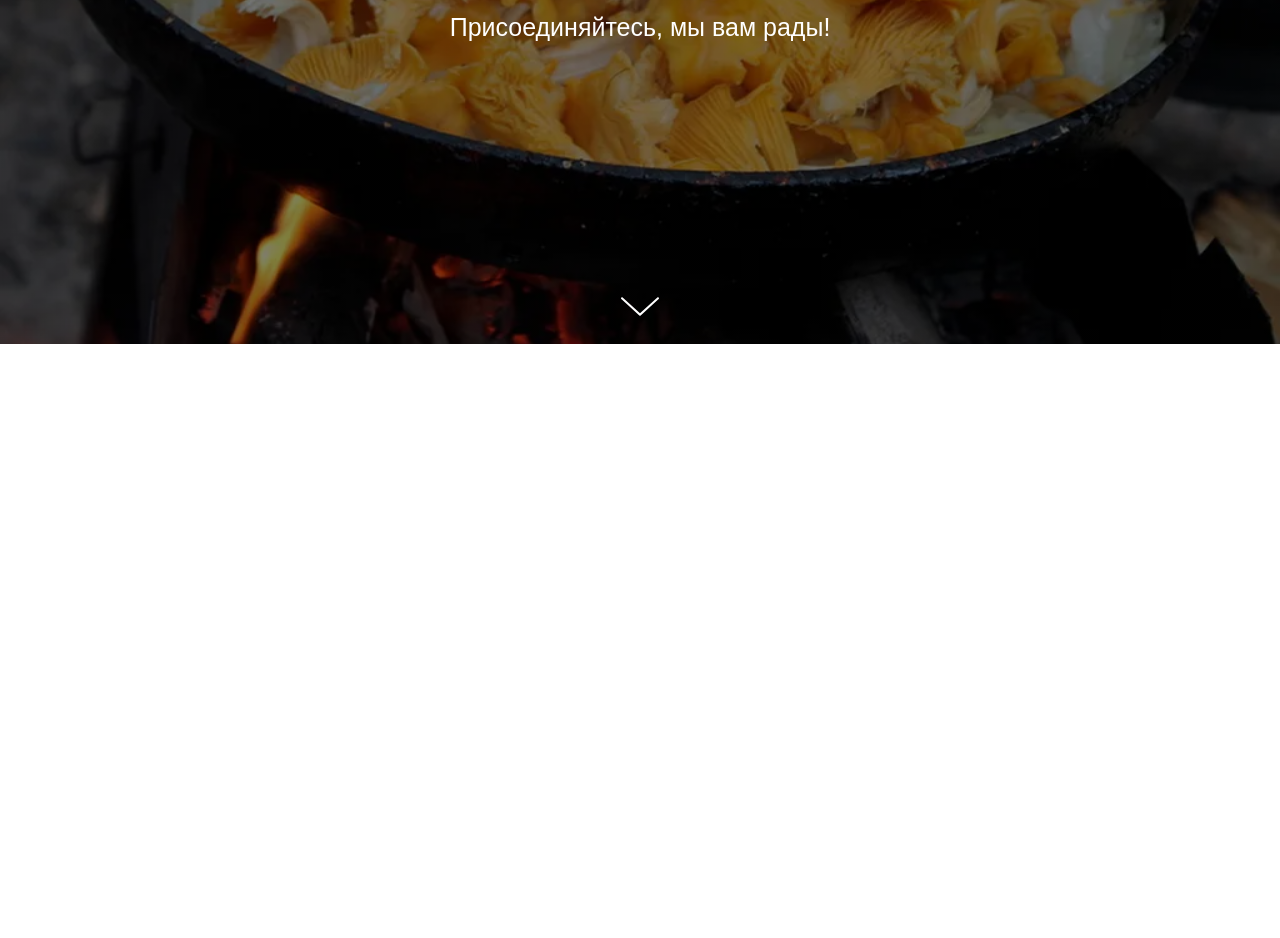
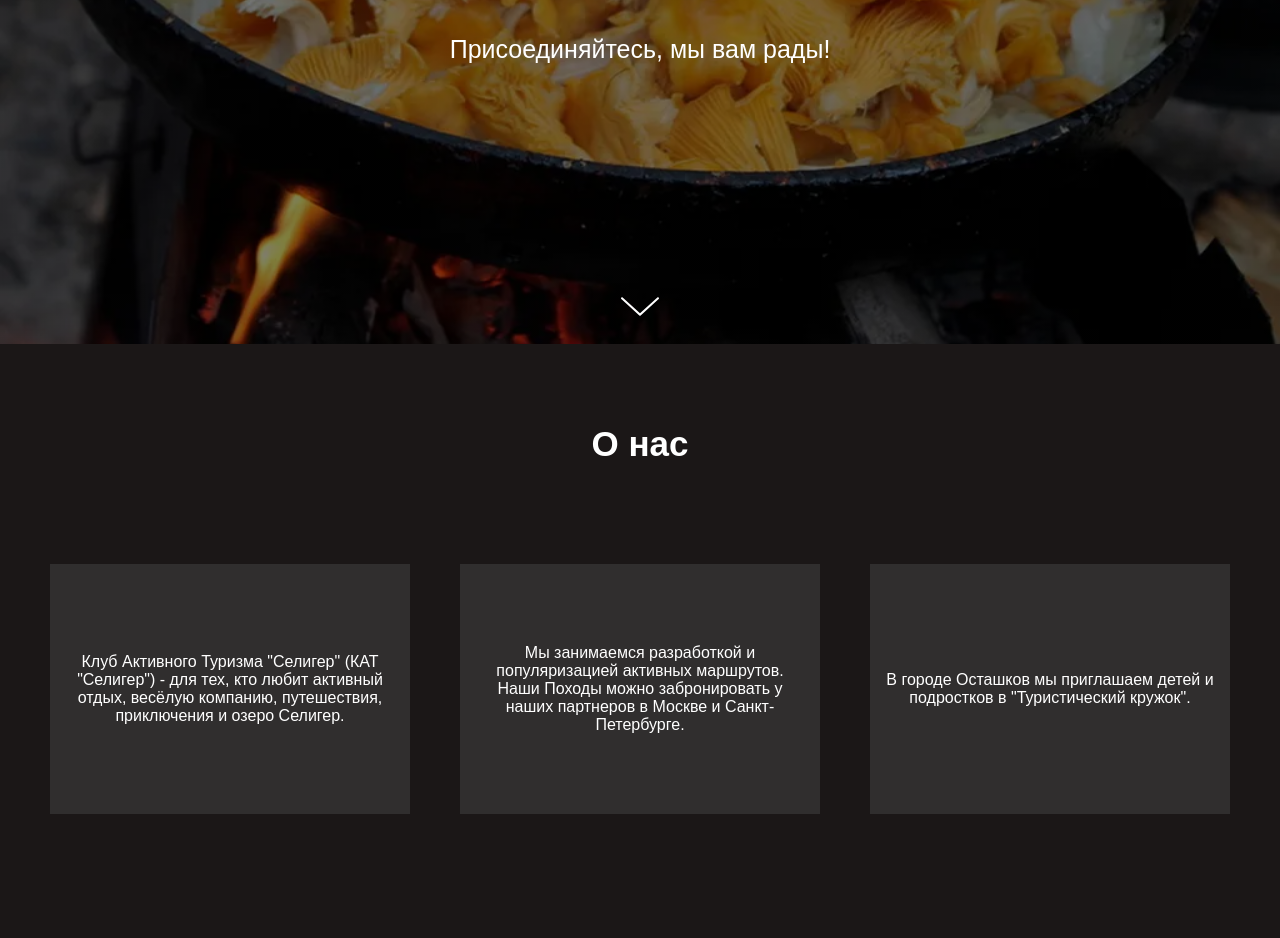
Before and after one commit to AleksandrBel15/kat-seliger, a website built with Vite: page src/index.html in a window 1280 px wide. Shown: the part 456-1394 px from the top of the page. Before the commit the page ends 800 px from the top, so only its background shows below. Built offline with nearby package versions, Linux system fonts and the light colour scheme.

Commit message:
feat: start create About

```diff
--- /dev/null
+++ b/src/components/AboutUs/About.js
@@ -0,0 +1,22 @@
+import './About.scss';
+
+export default class About {
+    constructor() {
+        this.element = this.render();
+    }
+
+    render() {
+        const sectionAbout = document.createElement('section');
+        sectionAbout.className = 'about';
+        sectionAbout.innerHTML = `
+            <h2 class="about__title">О нас</h2>
+            <div class="about__cards flex-center">
+                <div class="about__card flex-center">Клуб Активного Туризма "Селигер" (КАТ "Селигер") - для тех, кто любит активный отдых, весёлую компанию, путешествия, приключения и озеро Селигер.</div>
+                <div class="about__card flex-center">Мы занимаемся разработкой и популяризацией активных маршрутов. Наши Походы можно забронировать у наших партнеров в Москве и Санкт-Петербурге.</div>
+                <div class="about__card flex-center">В городе Осташков мы приглашаем детей и подростков в "Туристический кружок".</div>
+            </div>
+        `;
+
+        return sectionAbout;
+    }
+}
--- /dev/null
+++ b/src/components/AboutUs/About.scss
@@ -0,0 +1,32 @@
+@use "../../styles/base/reset";
+
+.about {
+    display: flex;
+    flex-direction: column;
+    align-items: center;
+    height: 100vh;
+    width: auto;
+    padding: 80px 0;
+    gap: 50px;
+    background-color: #1b1717;
+}
+
+.about__title {
+    font-size: 35px;
+    color: white;
+}
+
+.about__cards {
+    margin: 50px;
+    gap: 50px;
+}
+
+.about__card {
+    color: white;
+    text-align: center;
+    width: 360px;
+    background-color: #302E2E;
+    height: 250px;
+    width: 100%;
+    padding: 14px;
+}
--- a/src/components/Hero/Hero.js
+++ b/src/components/Hero/Hero.js
@@ -6,9 +6,9 @@ export default class Hero {
     }
 
     render() {
-        const section = document.createElement('section');
-        section.className = 'hero';
-        section.innerHTML = `
+        const sectionHero = document.createElement('section');
+        sectionHero.className = 'hero';
+        sectionHero.innerHTML = `
             <div class = "hero__content">
                 <h1>Клуб активного туризма <br> Селигер</h1>
                 <p class="hero__subtitle">Присоединяйтесь, мы вам рады!</p>
@@ -20,7 +20,7 @@ export default class Hero {
                 </svg>
             </button>
         `;
-        return section;
+        return sectionHero;
     }
 
     addEventListeners() {
--- a/src/components/Hero/Hero.scss
+++ b/src/components/Hero/Hero.scss
@@ -29,7 +29,8 @@
   margin: 10px;
 
   & h1 {
-    font-size: 50px;
+    font-size: 70px;
+    font-weight: 600;
   }
 
   & .hero__subtitle {
@@ -46,7 +47,7 @@
   transform: translateX(-50%);
   cursor: pointer;
 
-  &:focus {
+  &:focus-visible {
     outline: 2px solid white;
     outline-offset: 3px;
   }
--- a/src/scripts/main.js
+++ b/src/scripts/main.js
@@ -1,6 +1,9 @@
 import '../styles/main.scss';
 import Hero from '../components/Hero/Hero.js';
 const hero = new Hero();
+import About from '../components/AboutUs/About.js';
+const about = new About();
 
 const app = document.getElementById('app');
 app.appendChild(hero.element);
+app.appendChild(about.element);
--- a/src/styles/base/_reset.scss
+++ b/src/styles/base/_reset.scss
@@ -3,6 +3,7 @@
   padding: 0;
   box-sizing: border-box;
   overflow-x: hidden;
+  background: none;
 }
 
 ul, ol {
--- a/src/styles/main.scss
+++ b/src/styles/main.scss
@@ -24,5 +24,5 @@
 }
 
 body {
-  font-family: 'Ubuntu', sans-serif;
+  font-family: 'Ubuntu', Arial, sans-serif;
 }
```
Also changed, not shown: dist/assets/index-Cl-HRJXT.js (added), dist/assets/index-CpBC3orR.css (added), dist/assets/mainImage-Da9rtCa7.webp (added), dist/assets/mainImage-mobile-DUeDt_Ur.webp (added), dist/index.html (added).
